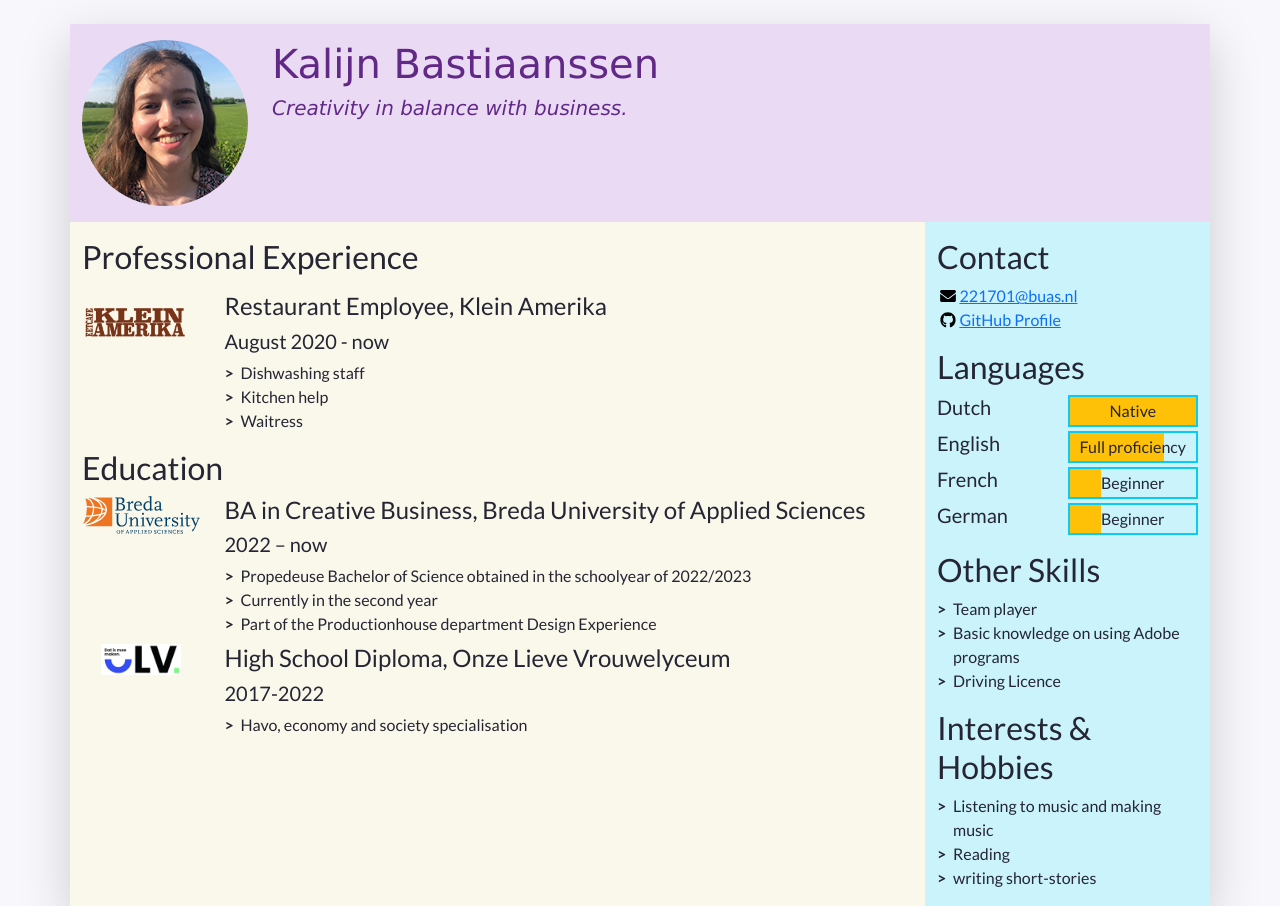
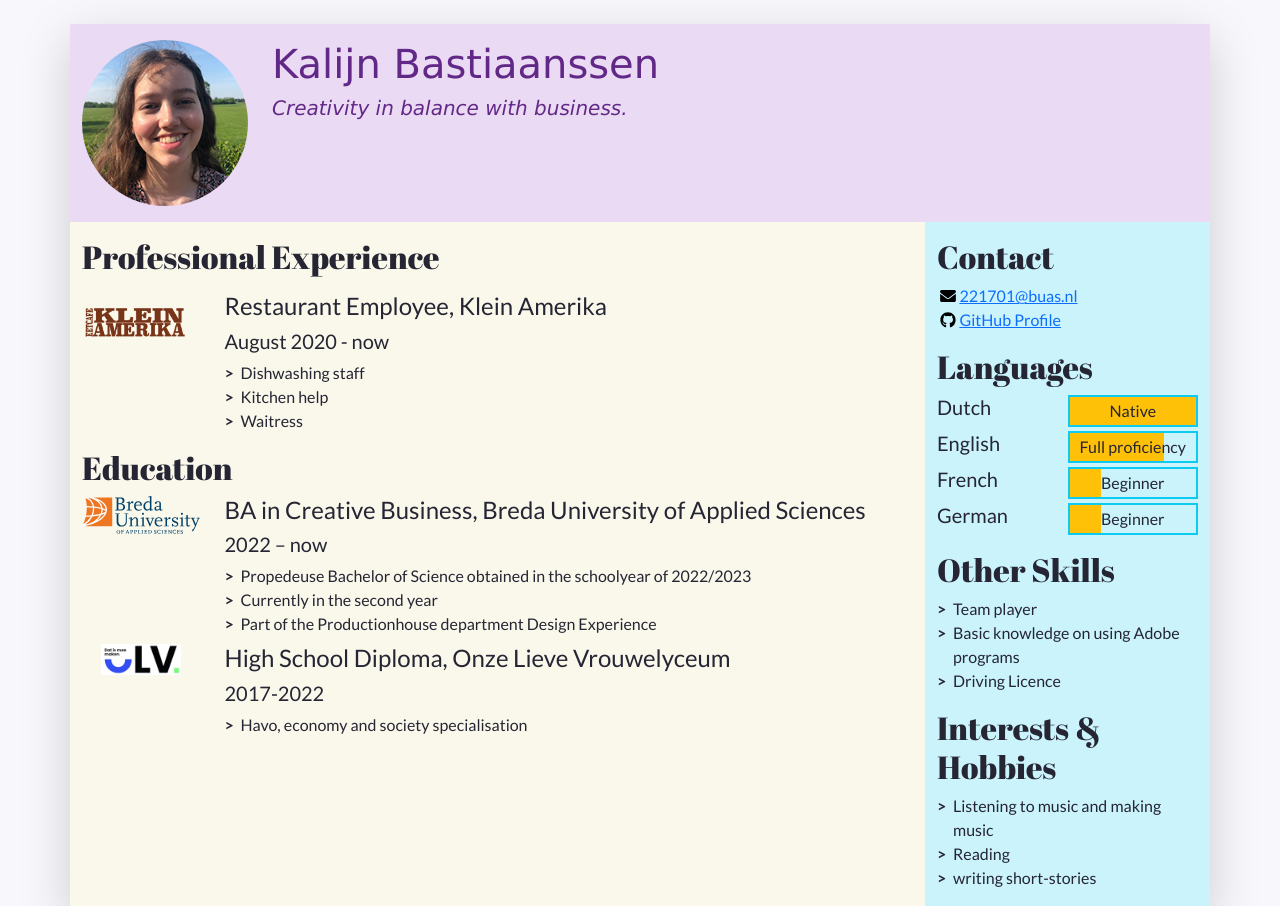
Before and after one commit to KalijnBastiaanssen/PRJ4_2324_221701, a plain HTML site: page index.html in a window 1280 px wide. Shown: the top 906 px of the page. Drawn offline with nearby package versions, Linux system fonts and the light colour scheme.

Commit message:
font added
font from google fonts

```diff
--- a/css/mycv.css
+++ b/css/mycv.css
@@ -30,6 +30,12 @@
     font-style: italic;
 }
 
+.abril-fatface-regular {
+  font-family: "Abril Fatface", serif;
+  font-weight: 400;
+  font-style: normal;
+}
+
 .kalijn_font_basic {
     font-style: normal;
     font-family: Gotham, "Helvetica Neue", Helvetica, Arial, sans-serif;
--- a/index.html
+++ b/index.html
@@ -9,7 +9,11 @@
     <!-- Links to the CSS styles from Bootstrap. -->
     <!-- -->
     <link href="https://cdn.jsdelivr.net/npm/bootstrap@5.2.3/dist/css/bootstrap.min.css" rel="stylesheet" integrity="sha384-rbsA2VBKQhggwzxH7pPCaAqO46MgnOM80zW1RWuH61DGLwZJEdK2Kadq2F9CUG65" crossorigin="anonymous">
-    <!-- -->
+    <!-- google font-->
+	  <link rel="preconnect" href="https://fonts.googleapis.com">
+<link rel="preconnect" href="https://fonts.gstatic.com" crossorigin>
+<link href="https://fonts.googleapis.com/css2?family=Abril+Fatface&display=swap" rel="stylesheet">
+
 
     <!-- Links to our additional CSS styles -->
     <link rel="stylesheet" href="css/styles.css">
@@ -70,7 +74,7 @@
             <section> is yet another semantic element. The first one is for professional experience.
           -->
           <section class="my-3 biography-section">
-            <h2>Professional Experience</h2>
+            <h2 class="abril-fatface-regular">Professional Experience</h2>
 
 
             <!--
@@ -116,7 +120,7 @@
           <!-- We're done with jobs, let's move on to schools -->
 
           <section class="my-3 biography-section">
-            <h2>Education</h2>
+            <h2 class="abril-fatface-regular">Education</h2>
             <ul class="biography-list list-unstyled">
 
               <!-- Top item in education. And by "top", I mean a Bachelor in Creative Business at BUas. -->
@@ -165,7 +169,7 @@
 
           <!-- The first block will be contact details -->
           <section class="my-3 aside-section">
-            <h2>Contact</h2>
+            <h2 class="abril-fatface-regular">Contact</h2>
             <!--
               A list of all your contact details.
               There are more icons in the images/icons folder, have a look if you want to add your LinkedIn or TikTok profile.
@@ -193,7 +197,7 @@
           <!-- End of contact details, moving on to languages -->
 
           <section class="my-3 aside-section">
-            <h2>Languages</h2>
+            <h2 class="abril-fatface-regular">Languages</h2>
             <!-- Each item in the list is a language. Modify, add or remove depending on what you speak -->
             <ul class="language-list list-unstyled">
               <li class="language-item d-flex mb-1">
@@ -234,7 +238,7 @@
           <!-- End of contact details, moving on to other skills -->
 
           <section class="my-3 aside-section">
-            <h2>Other Skills</h2>
+            <h2 class="abril-fatface-regular">Other Skills</h2>
             <ul class="skill-list list-unstyled">
               <li class="skill-item">Team player</li>
               <li class="skill-item">Basic knowledge on using Adobe programs</li>
@@ -245,7 +249,7 @@
           <!-- End of other skills, moving on to interest and hobbies -->
 
           <section class="my-3 aside-section">
-            <h2>Interests &amp; Hobbies</h2>
+            <h2 class="abril-fatface-regular">Interests &amp; Hobbies</h2>
             <ul class="skill-list list-unstyled">
               <li class="skill-item">Listening to music and making music&nbsp; &nbsp; &nbsp;&nbsp;</li>
 			<li class="skill-item">Reading</li>
```
